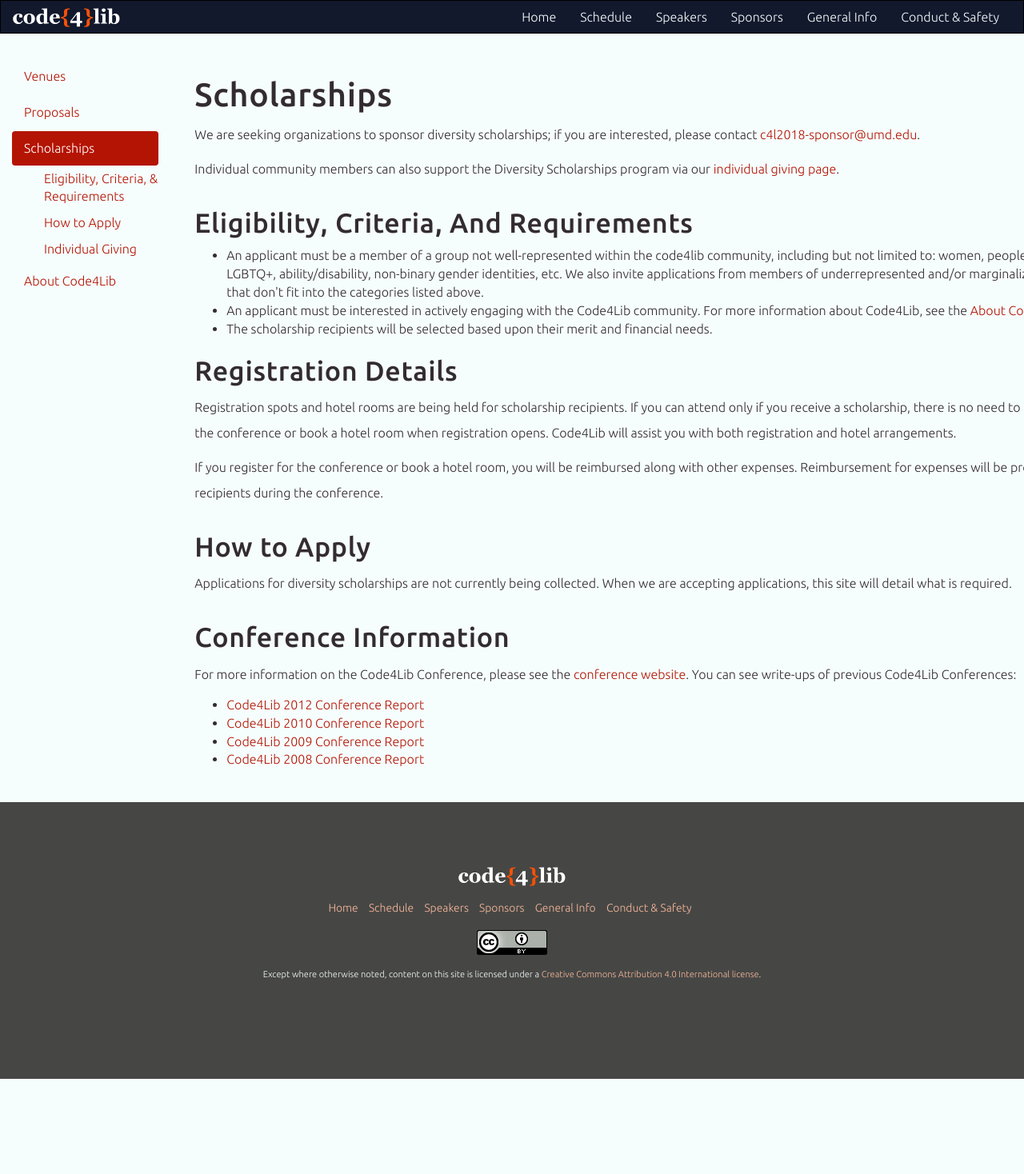
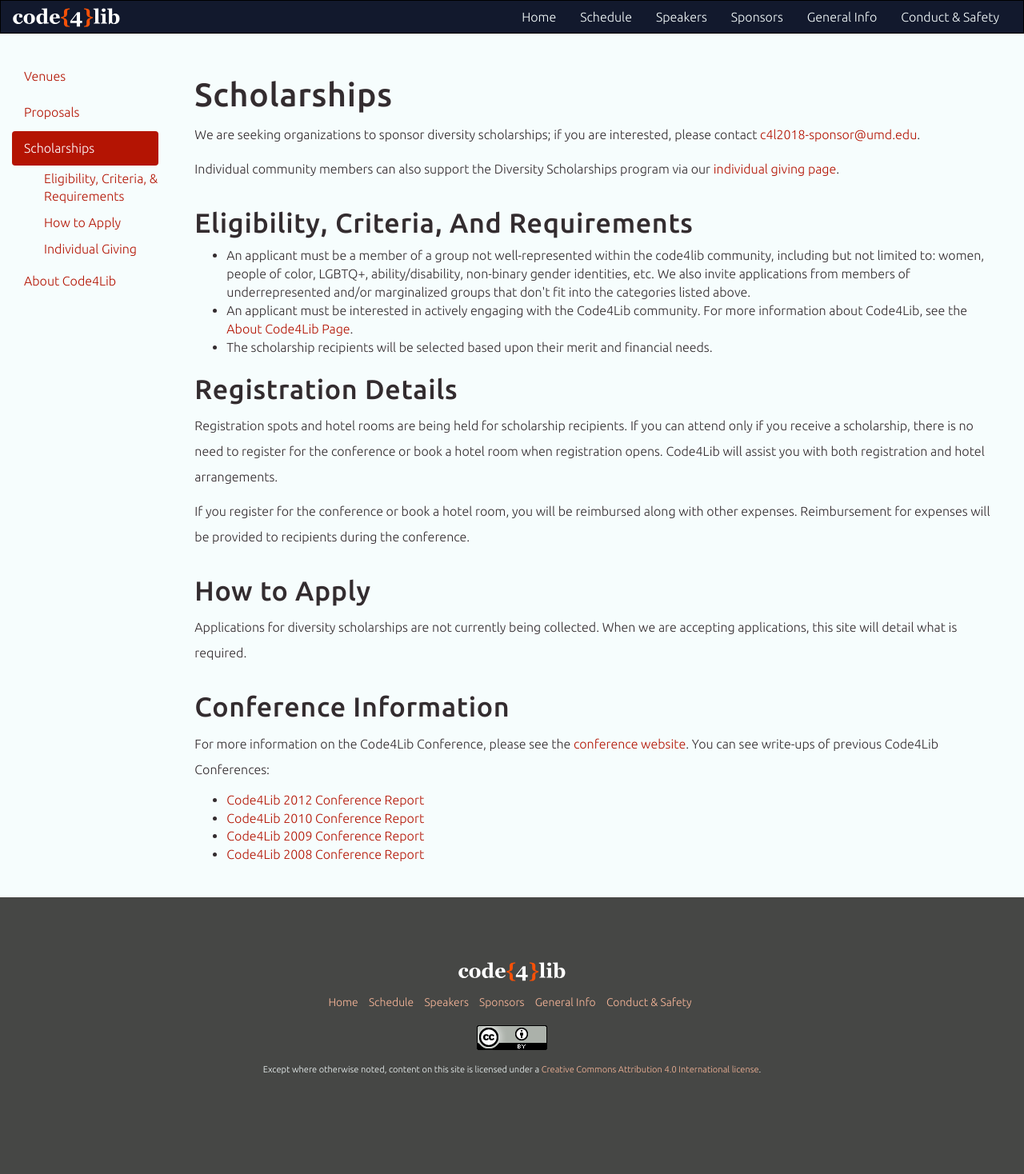
Before and after one commit to code4lib/2018.code4lib.org, a Jekyll site: the page built from general-info/scholarships.html, in a window 1280 px wide. Shown: the whole page at 80% size. Built offline with Jekyll 4.4.1, drawn with Linux system fonts in a browser that asks for light colours; some web fonts are replaced; before the commit the page ends 1349 px from its top, so only the background shows below that.

Commit message:
Fix to prevent text overflow display issue

```diff
--- a/general-info/angel-fund.html
+++ b/general-info/angel-fund.html
@@ -4,7 +4,7 @@
 categories: scholarships
 ---
 
-<div class="container" id="angel-fund">
+<div class="container-fluid" id="angel-fund">
 	<div class="row">
 		<div class="col-xs-12">
 			<h2>Diversity Scholarships Angel Fund</h2>
--- a/general-info/proposals.html
+++ b/general-info/proposals.html
@@ -4,7 +4,7 @@
 nav: general-info
 active: Proposals
 ---
-<div class="container">
+<div class="container-fluid">
     <div class="row">
         <div class="col-xs-12">
             <h1>Proposals</h1>
--- a/general-info/propose-a-talk.html
+++ b/general-info/propose-a-talk.html
@@ -4,7 +4,7 @@
 categories: talks
 ---
 
-<div class="container" id="prepared-talks">
+<div class="container-fluid" id="prepared-talks">
     <div class="row">
         <div class="col-xs-12">
             <h2>Proposals for Prepared Talks</h2>
--- a/general-info/propose-a-workshop.html
+++ b/general-info/propose-a-workshop.html
@@ -4,7 +4,7 @@
 categories: preconf
 ---
 
-<div class="container" id="preconference">
+<div class="container-fluid" id="preconference">
     <div class="row">
         <div class="col-xs-12">
             <h2>Proposals for Preconference Workshops</h2>
--- a/general-info/scholarship-recipients.html
+++ b/general-info/scholarship-recipients.html
@@ -6,7 +6,7 @@
 {% assign sponsors = site.data.sponsors | where: "diversity", true %}
 
 <section>
-	<div class="container">
+	<div class="container-fluid">
         <div class="row">
             <div class="col-xs-12">
                 <h1>Code4lib 2017 Diversity Scholarships Recipients</h1>
--- a/general-info/scholarships.html
+++ b/general-info/scholarships.html
@@ -12,7 +12,7 @@
   url: '/general-info/angel-fund'
 ---
 
-<div class="container">
+<div class="container-fluid">
     <div class="row">
         <div class="col-xs-12">
             <h1>Scholarships</h1>
@@ -46,7 +46,7 @@
 </div>
 
 {% if site.data.conf.diversity-scholarship-applications.show or site.data.conf.diversity-scholarship-general-sponsors.show  %}
-<div class="container">
+<div class="container-fluid">
    <div class="row">
        <div class="col-xs-12">
            {% if site.data.conf.diversity-scholarship-applications.show  %}
@@ -67,7 +67,7 @@
 </div>
 {% endif %}
 
-<div class="container">
+<div class="container-fluid">
    <div class="row">
        <div class="col-xs-12">
            <a name="criteria"></a>
@@ -99,7 +99,7 @@
 </div>
 
 
-<div class="container">
+<div class="container-fluid">
    <div class="row">
        <div class="col-xs-12">
            <a name="how-to-apply"></a>
@@ -140,7 +140,7 @@
 </div>
 
 {% if site.data.conf.diversity-scholarship-general-sponsors.show  %}
-<div class="container">
+<div class="container-fluid">
    <div class="row">
      <div class="col-xs-12">
       <h2>This program is made possible by the generosity of our sponsors and community</h2>
@@ -161,7 +161,7 @@
 </div>
 {% endif %}
 
-<div class="container">
+<div class="container-fluid">
    <div class="row">
        <div class="col-xs-12">
            <h2>Conference Information</h2>
```
Also changed, not shown: other parts of general-info/scholarship-recipients.html (+1 -1 lines).
